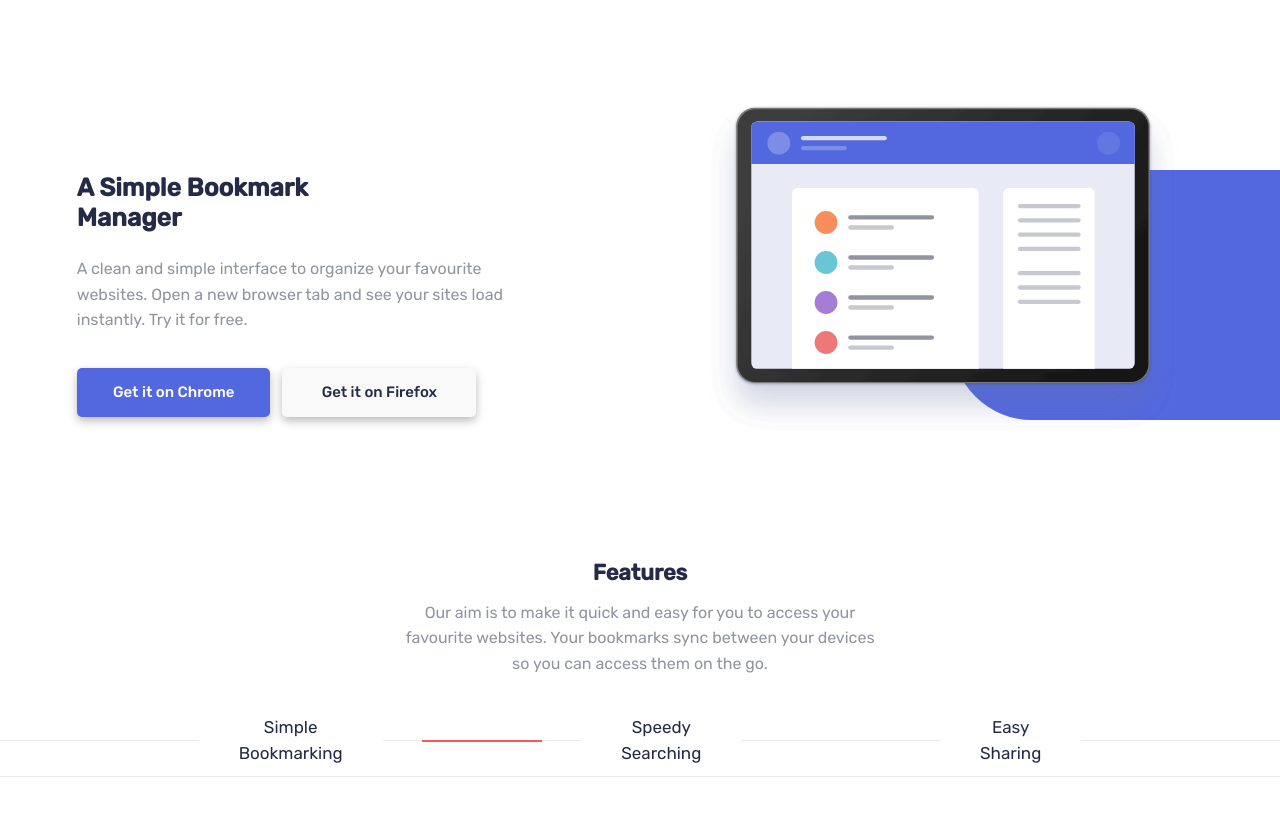
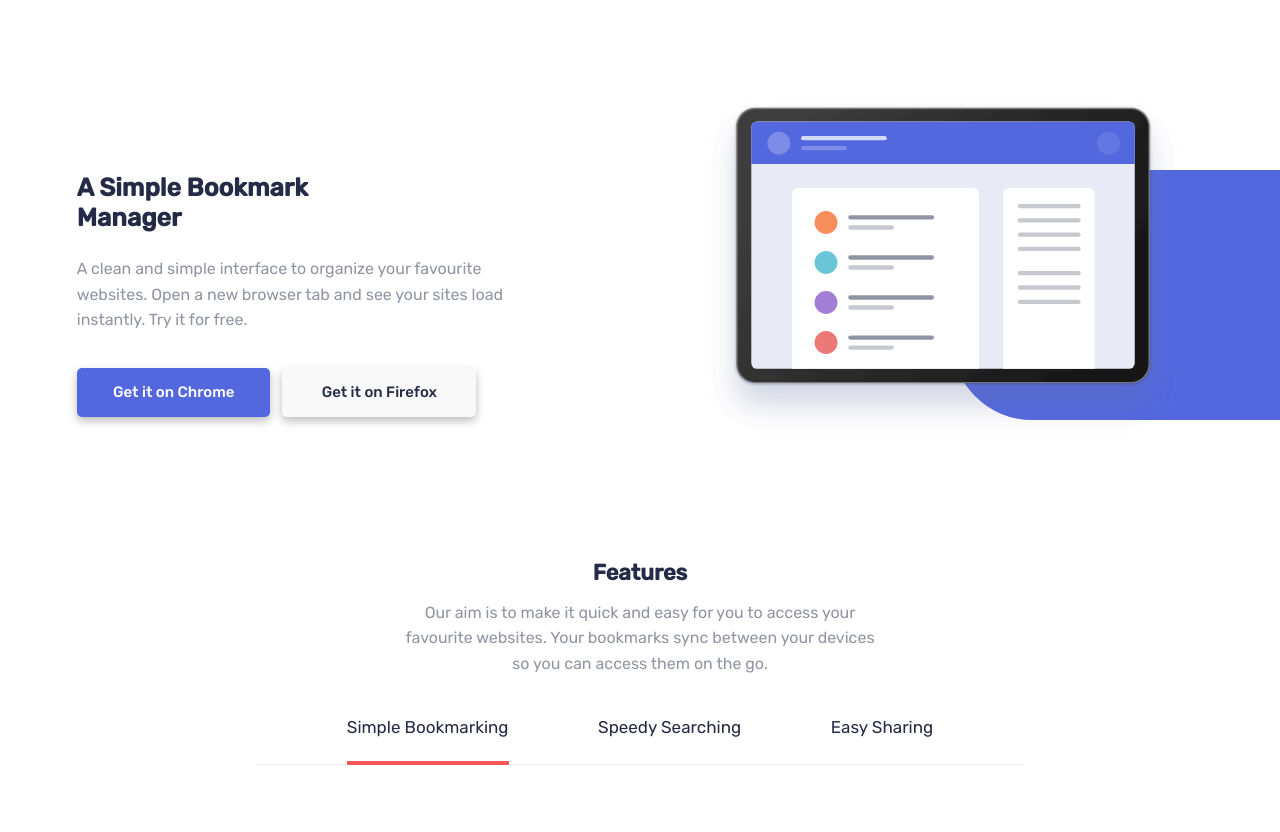
Before and after one commit to beatsbydan/bookmark-landing-page, a plain HTML site: page index.html in a window 1280 px wide. Shown: the part 89-921 px from the top of the page. Drawn offline with Linux system fonts and the light colour scheme.

Commit message:
Final Updates

```diff
--- a/index.html
+++ b/index.html
@@ -69,11 +69,11 @@
       <div class="carousel__nav">
         <div class="b3-top the__navs">
           <div class="line-5"></div>
-          <p class="b-3-1 navs">Simple Bookmarking</p>
+          <p class="b-3-1 this__nav">Simple Bookmarking</p>
           <div class="line-6 current__nav"></div>
-          <p class="b-3-2 navs">Speedy Searching</p>
+          <p class="b-3-2">Speedy Searching</p>
           <div class="line-7"></div>
-          <p class="b-3-3 navs">Easy Sharing</p>
+          <p class="b-3-3">Easy Sharing</p>
           <div class="line-8"></div>
         </div>
       </div>
--- a/slider.js
+++ b/slider.js
@@ -9,24 +9,33 @@ const slideWidth = slides[0].getBoundingClientRect().width
 
 //function to set slide position
 function setSlidePosition(slide, index){
-    slide.style.left = slideWidth * index + 'px';
+    slide.style.left = slideWidth * 6 * index + 'px';
 }
 //setting the position
 slides.forEach(setSlidePosition);
 
 //function to move slides
 const moveToExactSlide = (tracks, currentSlides, targetSlides) =>{
+    //remove the class of current__slide from the current slide
     currentSlides.classList.remove("current__slide");
+    //add the class of current__slide to the desired target slide
     targetSlides.classList.add("current__slide");
+    //Translates the desired target slide along the x axis by moi=ving it relative to its left
     tracks.style.transform = 'translateX(-' +targetSlides.style.left+ ')';
 }
 
-//function to move red color
+//function to move red nav
 const moveToExactNav = (afterNavs, targetAfterNavs) => {
+    //remove the class of current__nav from the current nav
     afterNavs.classList.remove("current__nav")
+    //add the class of current__nav from the current nav
     targetAfterNavs.classList.add("current__nav")
 }
 
+const moveToDesktopNav = (desktopnav, targetDesktopNav) => {
+    desktopnav.classList.remove("this__nav")
+    targetDesktopNav.classList.add("this__nav")
+}
 //slide navs
 //getting the block of content of the navs
 let nav = document.querySelector('.the__navs')
@@ -41,34 +50,57 @@ let afterNav = slideNavBlock.filter((reds) => {
     return reds === slideNavBlock[2] || reds === slideNavBlock[4] || reds === slideNavBlock[6];
 })
 
-//clicking to view slides
+// event for clicking to view slides
 nav.addEventListener('click', e => {
     //targetting the closest paragraph
     let targetIndex = e.target.closest('p');
     //obtaining the currentNav
     let currentAfterNav = nav.querySelector('.current__nav');
+    //obtaining the currentDesktopNav
+    let currentDesktopNav = nav.querySelector('.this__nav');
     //obtaining the targetNav
     let targetNav = slideNav.findIndex(index => index === targetIndex);
     //obtaining the actualnav
     let actualNav = afterNav[targetNav];
+    //obtaining the actual desktop nav
+    let actualDesktopNav = slideNav[targetNav];
 
+    //moving the mobile nav
     moveToExactNav(currentAfterNav, actualNav);
+    //mobing the desktop nav
+    moveToDesktopNav(currentDesktopNav, actualDesktopNav);
 })
 
+//events for clicking to view each nav
+//events for clicking to view nav 1
 slideNav[0].addEventListener("click", e => {
+    //getting the current slide
     let currentSlide = track.querySelector('.current__slide')
+    //getting actual slide relative to nav
     let actualSlide =  slides[0];
+
+    //moving the slide
     moveToExactSlide(track, currentSlide , actualSlide);
 })
 
+//events for clicking to view nav 2
 slideNav[1].addEventListener("click", e => {
+    //getting the current slide
     let currentSlide = track.querySelector('.current__slide')
+    //getting actual slide relative to nav
     let actualSlide =  slides[1];
+
+    //moving the slide
     moveToExactSlide(track, currentSlide , actualSlide);
 })
 
+//events for clicking to view nav 3
 slideNav[2].addEventListener("click", e => {
+    //getting the current slide
     let currentSlide = track.querySelector('.current__slide')
+    //getting actual slide relative to nav
     let actualSlide =  slides[2];
+
+    //moving the slide
     moveToExactSlide(track, currentSlide , actualSlide);
-} )
+})
--- a/style.css
+++ b/style.css
@@ -656,6 +656,9 @@ small{
 }
 
 @media (min-width:850px){
+    .current__nav::before{
+        display: none;
+    }
     .block-4{
         margin-top:600px;
     }
@@ -768,11 +771,11 @@ small{
     .b3-top{
         flex-direction: row;
         padding: unset;
-        gap: 40px;
+        gap: 7%;
     }
-    /*.line-5, .line-6, .line-7, .line-8{
+    .line-5, .line-6, .line-7, .line-8{
         display: none;
-    }*/
+    }
     .block-5{
         flex-direction: row;
     }
@@ -857,10 +860,21 @@ small{
     }
     .carousel__nav::after{
         content: '';
-        width: 100%;
-        margin: -90px auto 0 auto;
+        width: 60%;
+        margin: -80px auto 0 auto;
         height: 1px;
         background-color: rgba(128, 128, 128, 0.185);
+        display: block;
+    }
+    .this__nav::after{
+        content: '';
+        width: 100%;
+        height: 4px;
+        margin: auto;
+        position: relative;
+        z-index: 1;
+        top: 20px;
+        background-color: var(--softred);
         display: block;
     }
 }
@@ -880,4 +894,7 @@ small{
     .block-6{
         width: 800px;
     }
+    .block-4{
+        margin-top: 680px;
+    }
 }
```
